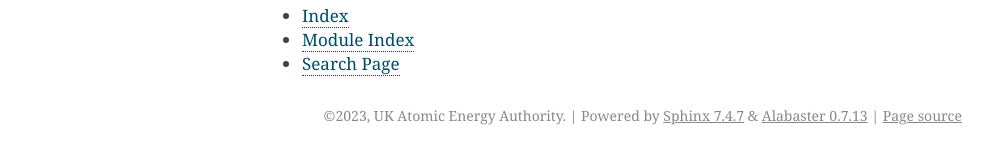
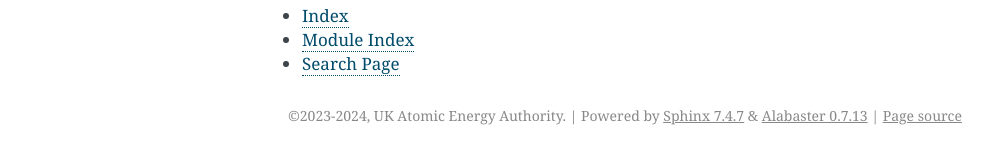
Before and after one commit to ukaea/PyVMCON, a Sphinx documentation site: the page built from docs/source/index.rst, in a window 1280 px wide. Shown: the part 1053-1205 px from the top of the page, without its empty margins (148-1141 px from the left). Built offline with Sphinx 7.4.7, drawn with Linux system fonts in a browser that asks for light colours.

Commit message:
Update copyright information in preperation for 2.2.0

```diff
--- a/docs/source/conf.py
+++ b/docs/source/conf.py
@@ -1,7 +1,7 @@
 # -- Project information -----------------------------------------------------
 
 project = "PyVMCON"
-copyright = "2023, UK Atomic Energy Authority"
+copyright = "2023-2024, UK Atomic Energy Authority"
 author = "Timothy Nunn"
 
 # The full version, including alpha/beta/rc tags
```
Also changed, not shown: README.md (+1 -1 lines), 1 other file.
